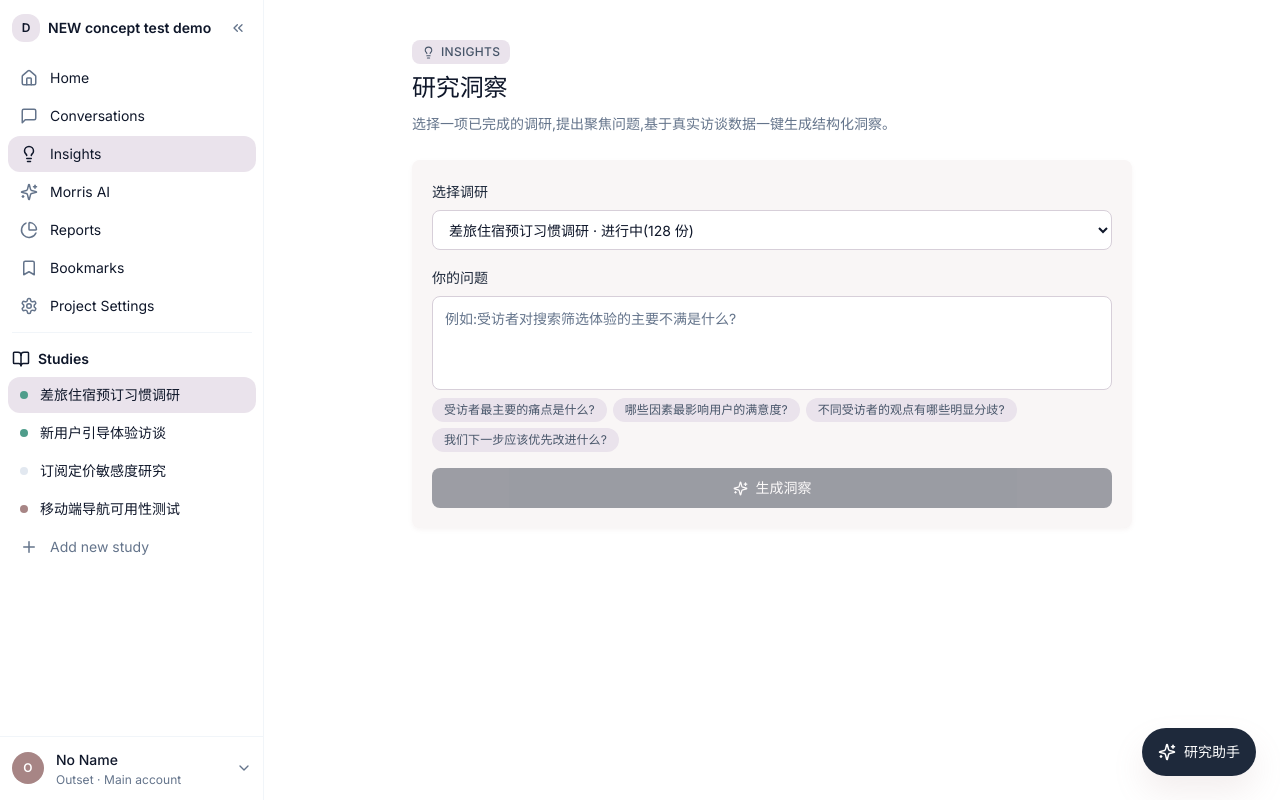
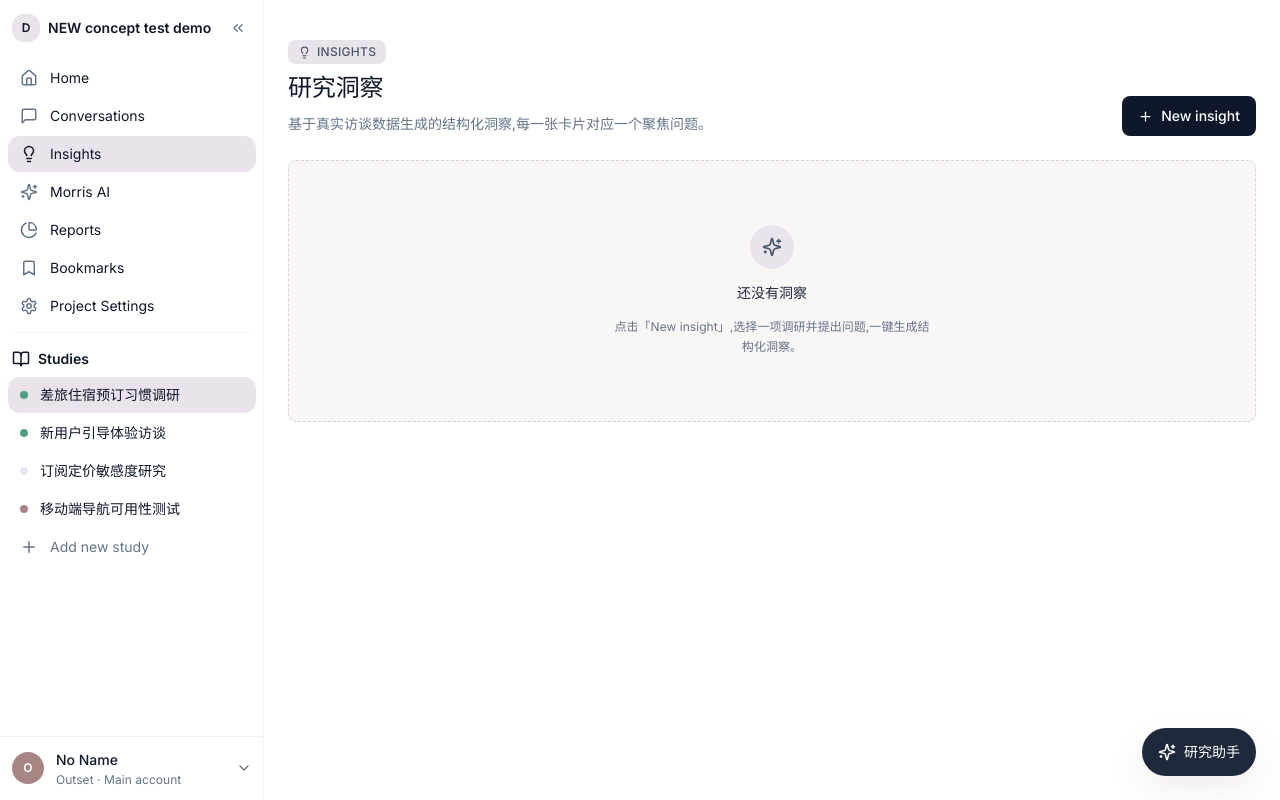
Before and after one commit to zhangsiyu0202-coder/Morris, a Next.js app in the folder apps/web/: page /insights in a window 1280 px wide. Built offline with nearby package versions, Linux system fonts and the light colour scheme; a web font is replaced by a local one.

Commit message:
feat: add insight creation and display functionality

```diff
--- a/apps/web/components/insights/insights-workbench.tsx
+++ b/apps/web/components/insights/insights-workbench.tsx
@@ -1,7 +1,16 @@
 "use client";
 
 import { useState } from "react";
-import { Lightbulb, Sparkles, Loader2, AlertTriangle, ArrowRight, Quote } from "lucide-react";
+import {
+  Lightbulb,
+  Sparkles,
+  Loader2,
+  AlertTriangle,
+  ArrowRight,
+  Quote,
+  Plus,
+  X,
+} from "lucide-react";
 import type { GeneratedInsight } from "@/lib/insights";
 
 type StudyOption = {
@@ -9,6 +18,14 @@ type StudyOption = {
   title: string;
   status: "draft" | "live" | "closed";
   responses: number;
+};
+
+// 一张已生成的洞察卡:洞察内容 + 生成时的上下文。
+type InsightCard = {
+  id: string;
+  studyTitle: string;
+  question: string;
+  insight: GeneratedInsight;
 };
 
 const SUGGESTED_QUESTIONS = [
@@ -25,11 +42,108 @@ const STATUS_LABEL: Record<StudyOption["status"], string> = {
 };
 
 export function InsightsWorkbench({ studies }: { studies: StudyOption[] }) {
+  const [cards, setCards] = useState<InsightCard[]>([]);
+  const [createOpen, setCreateOpen] = useState(false);
+  const [activeCard, setActiveCard] = useState<InsightCard | null>(null);
+
+  return (
+    <div className="mx-auto flex w-full max-w-5xl flex-col gap-6 px-4 py-8 sm:px-6 sm:py-10">
+      {/* 标题区 + 新建按钮 */}
+      <header className="flex flex-wrap items-end justify-between gap-4">
+        <div className="flex flex-col gap-2">
+          <span className="inline-flex w-fit items-center gap-1.5 rounded bg-mauve-100 px-2.5 py-1 font-ui text-caption font-medium uppercase tracking-wide text-ink-600">
+            <Lightbulb size={13} /> Insights
+          </span>
+          <h1 className="font-display text-display-lg text-ink-900 text-balance">研究洞察</h1>
+          <p className="font-ui text-body-sm leading-6 text-ink-400">
+            基于真实访谈数据生成的结构化洞察,每一张卡片对应一个聚焦问题。
+          </p>
+        </div>
+        <button
+          type="button"
+          onClick={() => setCreateOpen(true)}
+          className="inline-flex h-10 shrink-0 items-center gap-2 rounded bg-ink-900 px-4 font-ui text-body-sm font-medium text-ink-0 transition-opacity hover:opacity-90"
+        >
+          <Plus size={15} /> New insight
+        </button>
+      </header>
+
+      {/* 卡片网格 / 空状态 */}
+      {cards.length === 0 ? (
+        <button
+          type="button"
+          onClick={() => setCreateOpen(true)}
+          className="flex flex-col items-center justify-center gap-3 rounded border border-dashed border-mauve-200 bg-mauve-50 px-6 py-16 text-center transition-colors hover:bg-mauve-100"
+        >
+          <span className="flex size-11 items-center justify-center rounded-full bg-mauve-100 text-ink-600">
+            <Sparkles size={20} />
+          </span>
+          <p className="font-ui text-body-sm font-medium text-ink-800">还没有洞察</p>
+          <p className="max-w-xs font-ui text-caption leading-5 text-ink-400">
+            点击「New insight」,选择一项调研并提出问题,一键生成结构化洞察。
+          </p>
+        </button>
+      ) : (
+        <div className="grid gap-4 sm:grid-cols-2 lg:grid-cols-3">
+          {cards.map((card) => (
+            <button
+              key={card.id}
+              type="button"
+              onClick={() => setActiveCard(card)}
+              className="flex flex-col gap-3 rounded bg-mauve-50 px-5 py-5 text-left shadow-[0_2px_4px_rgba(167,133,133,0.08)] transition-transform hover:-translate-y-0.5"
+            >
+              <p className="line-clamp-1 font-ui text-caption uppercase tracking-wide text-ink-400">
+                {card.studyTitle}
+              </p>
+              <h2 className="line-clamp-2 font-display text-display-sm leading-tight text-ink-900 text-pretty">
+                {card.insight.headline}
+              </h2>
+              <p className="line-clamp-3 font-ui text-body-sm leading-6 text-ink-600">
+                {card.insight.summary}
+              </p>
+              <span className="mt-auto inline-flex items-center gap-1 font-ui text-caption font-medium text-ink-600">
+                查看详情 <ArrowRight size={12} />
+              </span>
+            </button>
+          ))}
+        </div>
+      )}
+
+      {/* 创建 modal */}
+      {createOpen && (
+        <CreateInsightModal
+          studies={studies}
+          onClose={() => setCreateOpen(false)}
+          onCreated={(card) => {
+            setCards((prev) => [card, ...prev]);
+            setCreateOpen(false);
+            setActiveCard(card);
+          }}
+        />
+      )}
+
+      {/* 详情 modal */}
+      {activeCard && (
+        <InsightDetailModal card={activeCard} onClose={() => setActiveCard(null)} />
+      )}
+    </div>
+  );
+}
+
+/* ---------- 创建 modal:含原表单 ---------- */
+function CreateInsightModal({
+  studies,
+  onClose,
+  onCreated,
+}: {
+  studies: StudyOption[];
+  onClose: () => void;
+  onCreated: (card: InsightCard) => void;
+}) {
   const [studyId, setStudyId] = useState(studies[0]?.id ?? "");
   const [question, setQuestion] = useState("");
   const [status, setStatus] = useState<"idle" | "loading" | "error">("idle");
   const [errorMsg, setErrorMsg] = useState("");
-  const [insight, setInsight] = useState<GeneratedInsight | null>(null);
 
   const selectedStudy = studies.find((s) => s.id === studyId);
   const canGenerate = studyId && question.trim().length >= 2 && status !== "loading";
@@ -38,7 +152,6 @@ export function InsightsWorkbench({ studies }: { studies: StudyOption[] }) {
     if (!canGenerate) return;
     setStatus("loading");
     setErrorMsg("");
-    setInsight(null);
     try {
       const res = await fetch("/api/insights", {
         method: "POST",
@@ -51,8 +164,12 @@ export function InsightsWorkbench({ studies }: { studies: StudyOption[] }) {
         setStatus("error");
         return;
       }
-      setInsight(data.insight as GeneratedInsight);
-      setStatus("idle");
+      onCreated({
+        id: `ins_${Date.now()}`,
+        studyTitle: selectedStudy?.title ?? "",
+        question: question.trim(),
+        insight: data.insight as GeneratedInsight,
+      });
     } catch {
       setErrorMsg("网络异常,请检查连接后重试。");
       setStatus("error");
@@ -60,20 +177,8 @@ export function InsightsWorkbench({ studies }: { studies: StudyOption[] }) {
   }
 
   return (
-    <div className="mx-auto flex w-full max-w-3xl flex-col gap-6 px-4 py-8 sm:px-6 sm:py-10">
-      {/* 标题区 */}
-      <header className="flex flex-col gap-2">
-        <span className="inline-flex w-fit items-center gap-1.5 rounded bg-mauve-100 px-2.5 py-1 font-ui text-caption font-medium uppercase tracking-wide text-ink-600">
-          <Lightbulb size={13} /> Insights
-        </span>
-        <h1 className="font-display text-display-lg text-ink-900 text-balance">研究洞察</h1>
-        <p className="font-ui text-body-sm leading-6 text-ink-400">
-          选择一项已完成的调研,提出聚焦问题,基于真实访谈数据一键生成结构化洞察。
-        </p>
-      </header>
-
-      {/* 输入卡 */}
-      <section className="flex flex-col gap-4 rounded bg-mauve-50 px-5 py-5 shadow-[0_2px_4px_rgba(167,133,133,0.08)]">
+    <ModalShell title="生成新洞察" onClose={onClose}>
+      <div className="flex flex-col gap-4">
         <div className="flex flex-col gap-1.5">
           <label htmlFor="study" className="font-ui text-body-sm font-medium text-ink-800">
             选择调研
@@ -118,6 +223,15 @@ export function InsightsWorkbench({ studies }: { studies: StudyOption[] }) {
           </div>
         </div>
 
+        {status === "error" && (
+          <div className="flex items-start gap-2 rounded border border-mauve-200 bg-mauve-100 px-4 py-3">
+            <span className="mt-0.5 shrink-0" style={{ color: "var(--color-negative)" }}>
+              <AlertTriangle size={15} />
+            </span>
+            <p className="flex-1 font-ui text-body-sm leading-6 text-ink-800">{errorMsg}</p>
+          </div>
+        )}
+
         <button
           type="button"
           onClick={generate}
@@ -134,34 +248,20 @@ export function InsightsWorkbench({ studies }: { studies: StudyOption[] }) {
             </>
           )}
         </button>
-      </section>
+      </div>
+    </ModalShell>
+  );
+}
 
-      {/* 错误态 */}
-      {status === "error" && (
-        <div className="flex items-start gap-2 rounded border border-mauve-200 bg-mauve-50 px-4 py-3">
-          <span className="mt-0.5 shrink-0" style={{ color: "var(--color-negative)" }}>
-            <AlertTriangle size={15} />
-          </span>
-          <div className="flex-1">
-            <p className="font-ui text-body-sm leading-6 text-ink-800">{errorMsg}</p>
-            <button
-              onClick={generate}
-              className="mt-1.5 inline-flex items-center gap-1.5 font-ui text-body-sm font-medium text-ink-600 transition-colors hover:text-ink-900"
-            >
-              重试 <ArrowRight size={13} />
-            </button>
-          </div>
-        </div>
-      )}
-
-      {/* 结果卡 */}
-      {insight && (
-        <article className="flex flex-col gap-5 rounded bg-mauve-50 px-5 py-5 shadow-[0_2px_4px_rgba(167,133,133,0.08)]">
-          {selectedStudy && (
+/* ---------- 详情 modal:展示完整洞察 ---------- */
+function InsightDetailModal({ card, onClose }: { card: InsightCard; onClose: () => void }) {
+  const { insight } = card;
+  return (
+    <ModalShell title="洞察详情" onClose={onClose}>
+      <div className="flex flex-col gap-5">
         <p className="font-ui text-caption uppercase tracking-wide text-ink-400">
-              基于「{selectedStudy.title}」生成
+          基于「{card.studyTitle}」· {card.question}
         </p>
-          )}
         <div className="flex flex-col gap-2">
           <h2 className="font-display text-display-md leading-tight text-ink-900 text-pretty">
             {insight.headline}
@@ -173,9 +273,7 @@ export function InsightsWorkbench({ studies }: { studies: StudyOption[] }) {
           <h3 className="font-ui text-body-sm font-semibold text-ink-800">关键发现</h3>
           {insight.keyPoints.map((kp, i) => (
             <div key={i} className="flex flex-col gap-1.5 rounded bg-mauve-100 px-4 py-3">
-                <p className="font-ui text-body-sm font-medium leading-6 text-ink-900">
-                  {kp.point}
-                </p>
+              <p className="font-ui text-body-sm font-medium leading-6 text-ink-900">{kp.point}</p>
               <p className="flex items-start gap-1.5 font-ui text-caption leading-5 text-ink-600">
                 <span className="mt-0.5 shrink-0 text-ink-400">
                   <Quote size={12} />
@@ -188,12 +286,48 @@ export function InsightsWorkbench({ studies }: { studies: StudyOption[] }) {
 
         <div className="flex flex-col gap-1.5 border-t border-mauve-200 pt-4">
           <h3 className="font-ui text-body-sm font-semibold text-ink-800">建议</h3>
-            <p className="font-ui text-body-sm leading-6 text-ink-600">
-              {insight.recommendation}
-            </p>
+          <p className="font-ui text-body-sm leading-6 text-ink-600">{insight.recommendation}</p>
         </div>
-        </article>
-      )}
+      </div>
+    </ModalShell>
+  );
+}
+
+/* ---------- 通用 modal 外壳 ---------- */
+function ModalShell({
+  title,
+  onClose,
+  children,
+}: {
+  title: string;
+  onClose: () => void;
+  children: React.ReactNode;
+}) {
+  return (
+    <div
+      className="fixed inset-0 z-50 flex items-start justify-center overflow-y-auto bg-ink-900/40 px-4 py-8 sm:py-12"
+      role="dialog"
+      aria-modal="true"
+      aria-label={title}
+      onClick={onClose}
+    >
+      <div
+        className="w-full max-w-2xl rounded bg-ink-0 shadow-[0_8px_32px_rgba(60,40,50,0.18)]"
+        onClick={(e) => e.stopPropagation()}
+      >
+        <div className="flex items-center justify-between border-b border-mauve-200 px-5 py-4">
+          <h2 className="font-ui text-body font-semibold text-ink-900">{title}</h2>
+          <button
+            type="button"
+            onClick={onClose}
+            aria-label="关闭"
+            className="flex size-8 items-center justify-center rounded text-ink-400 transition-colors hover:bg-mauve-100 hover:text-ink-800"
+          >
+            <X size={16} />
+          </button>
+        </div>
+        <div className="px-5 py-5">{children}</div>
+      </div>
     </div>
   );
 }
```
Lines whose indentation alone changed are shown as unchanged.
